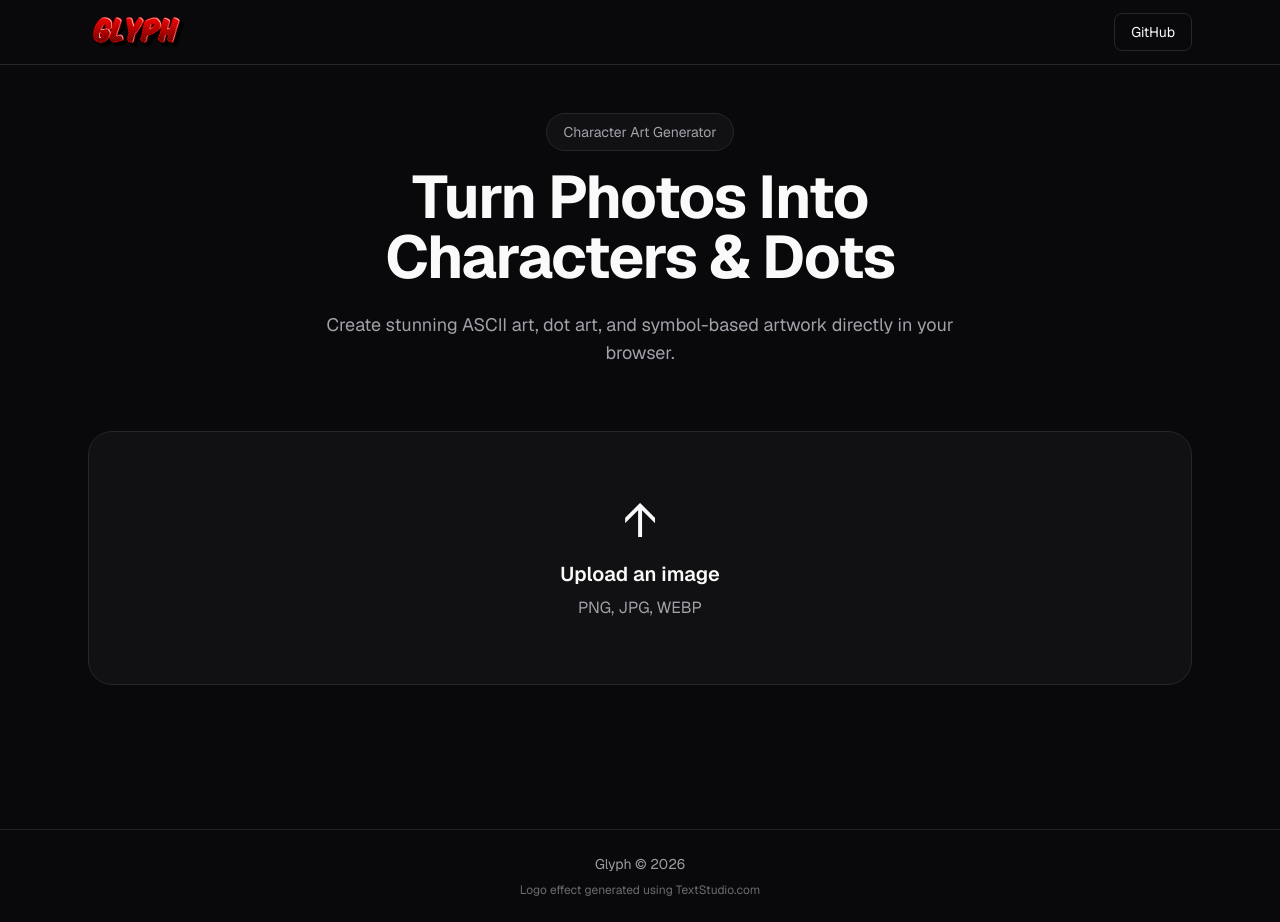
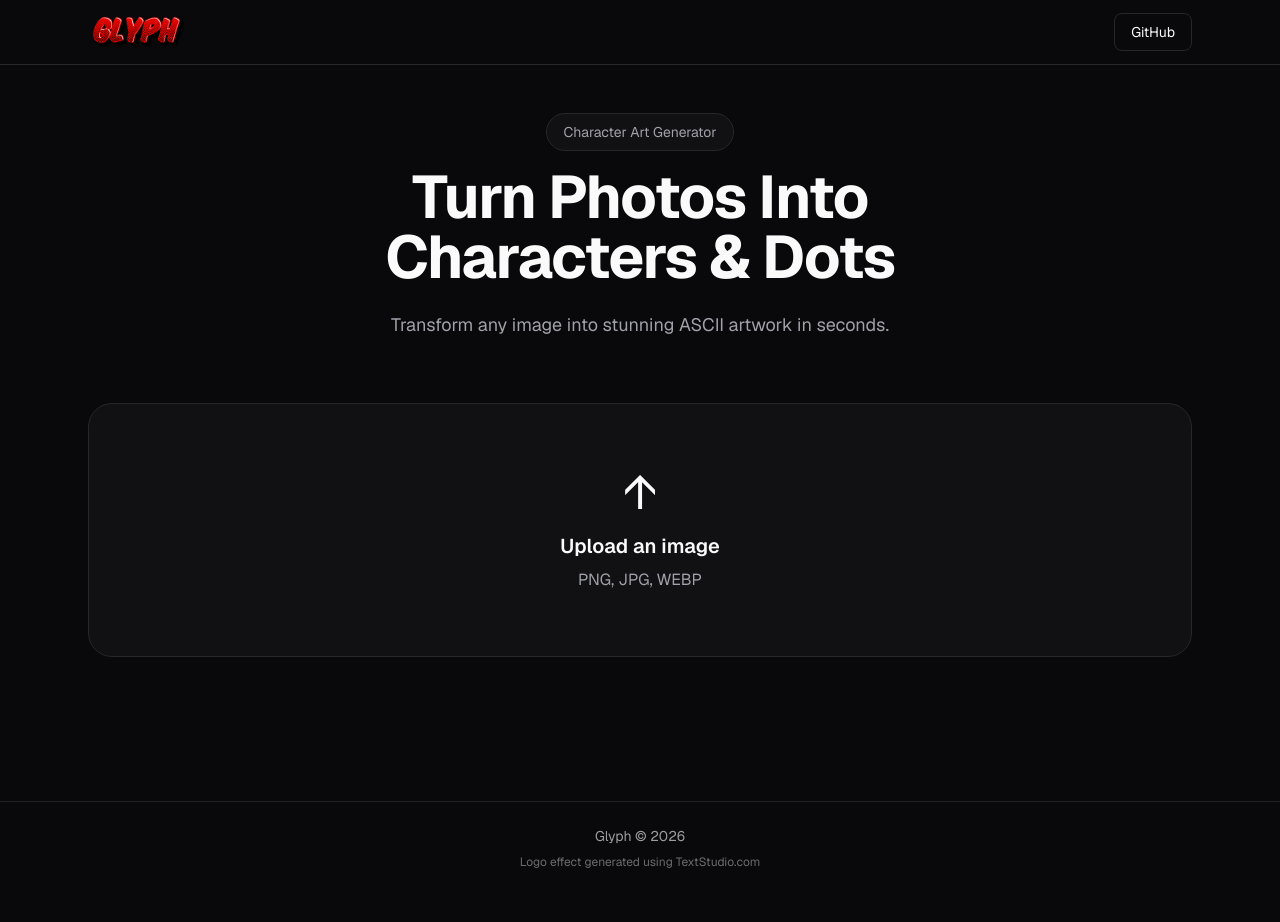
Before and after one commit to sanstack256/Glyph, a Next.js app: page / in a window 1280 px wide. After the commit the page ends 894 px from the top, so only its background shows below. Built offline with nearby package versions, Linux system fonts and the light colour scheme.

Commit message:
changed tagline

```diff
--- a/src/app/page.tsx
+++ b/src/app/page.tsx
@@ -67,8 +67,7 @@ export default function Home() {
           </h1>
 
           <p className="mx-auto mt-6 max-w-2xl text-lg text-muted">
-            Create stunning ASCII art, dot art, and symbol-based
-            artwork directly in your browser.
+            Transform any image into stunning ASCII artwork in seconds.
           </p>
         </div>
 
```
